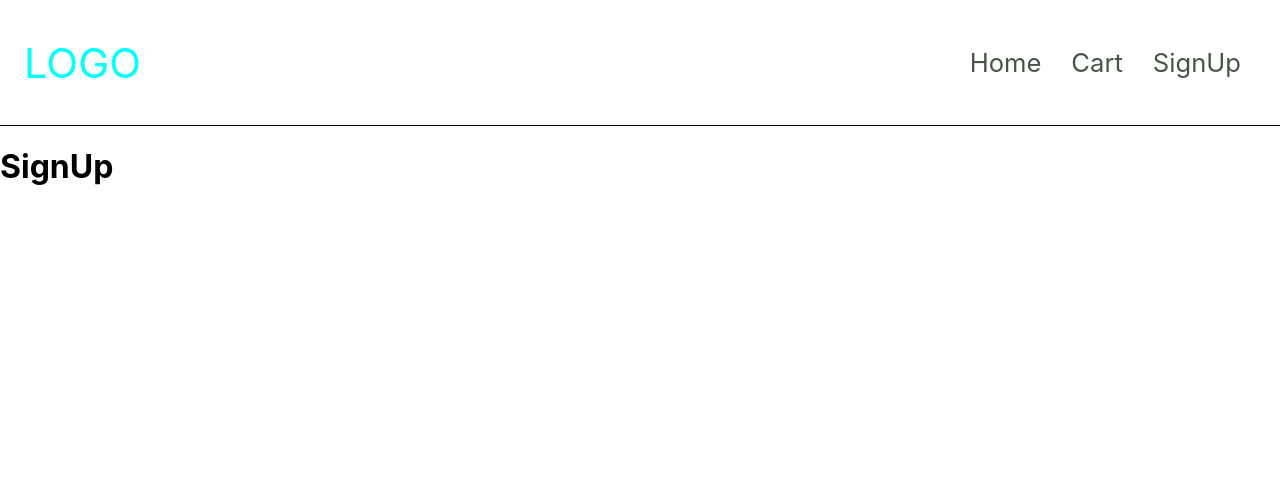
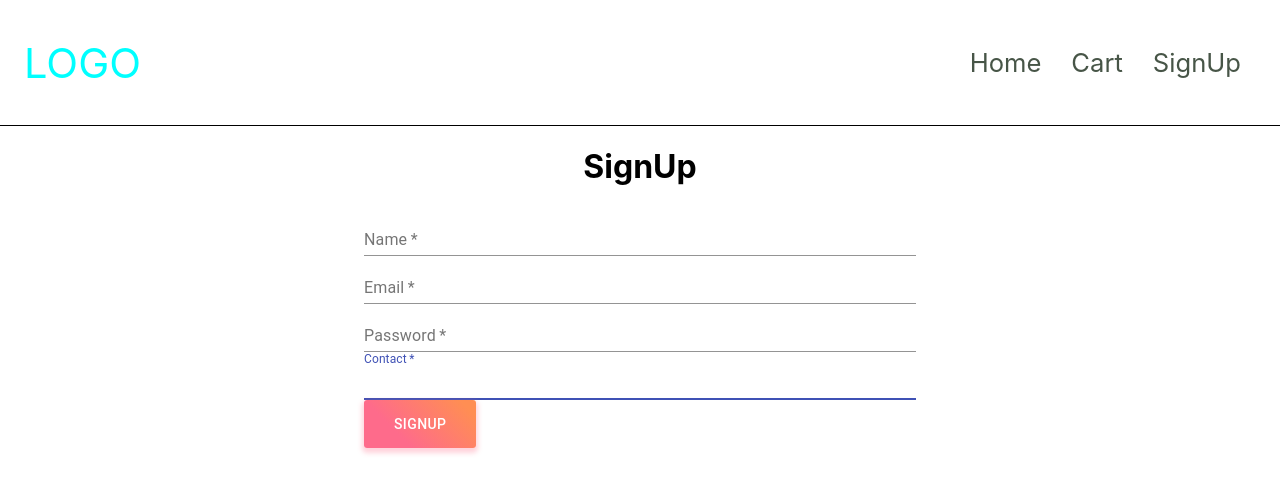
Before and after one commit to BennedictMoraba/online-shopping-react, a React (Create React App) app: page /signUp in a window 1280 px wide. Shown: the top 494 px of the page. Built offline with nearby package versions, Linux system fonts and the light colour scheme.

Commit message:
signup page added

```diff
--- a/package.json
+++ b/package.json
@@ -5,12 +5,14 @@
   "dependencies": {
     "@material-ui/core": "^4.12.3",
     "@material-ui/icons": "^4.11.2",
+    "@material-ui/styles": "^4.11.4",
     "@testing-library/jest-dom": "^5.14.1",
     "@testing-library/react": "^11.2.7",
     "@testing-library/user-event": "^12.8.3",
     "firebase": "^8.9.1",
     "react": "^17.0.2",
     "react-dom": "^17.0.2",
+    "react-hook-form": "^7.13.0",
     "react-router-dom": "^5.2.0",
     "react-scripts": "4.0.3",
     "web-vitals": "^1.1.2"
--- a/src/App.css
+++ b/src/App.css
@@ -36,6 +36,9 @@ img{
   font-weight: 300;
 
 }
+#signup{
+  text-align: center;
+}
 
 #link-nav{
   font-size: 1.6rem;
--- a/src/components/Shop.js
+++ b/src/components/Shop.js
@@ -1,7 +1,8 @@
 import React, { useState, useEffect } from 'react';
 import { Link, Switch, Route, BrowserRouter as Router } from 'react-router-dom';
 import Cart from './Cart';
-import db from '../firebase'
+//import db from '../firebase'
+import {db} from '../firebase'
 import Button from '@material-ui/core/Button';
 
 const Shop = () => {
--- a/src/components/SignUp.js
+++ b/src/components/SignUp.js
@@ -1,10 +1,110 @@
 import React from 'react';
+import {makeStyles} from '@material-ui/styles'
+import { TextField } from '@material-ui/core';
+import { Container } from '@material-ui/core';
+import { Button } from '@material-ui/core';
+import { useForm } from 'react-hook-form';
+import {db,auth} from '../firebase'
+import { ArrowLeftTwoTone } from '@material-ui/icons';
 
+
+const useStyles = makeStyles({
+    root:{
+        background: 'linear-gradient(45deg, #FE6B8B 30%, #FF8E53 90%)',
+        border: 0,
+        borderRadius: 3,
+        boxShadow: '0 3px 5px 2px rgba(255, 105, 135, .3)',
+        color: 'white',
+        height: 48,
+        padding: '0 30px',
+    },
+    p:{
+        color:'red'
+    }
+});
 const SignUp = () => {
+
+    const classes =useStyles();
+    const { register, handleSubmit,formState:{errors} } = useForm();
+
+    const onSubmit =async(data)=>{
+        const{name, email, password, contact} =data
+       // console.log(data)
+        try{
+            const res = await auth.createUserWithEmailAndPassword(email,password).then(
+
+                alert("User registration successful")
+            );
+            const user = res.user;
+            db.collection('user').doc(user.uid).set({
+                uid: user.uid,
+                name,
+                email,
+                contact
+            }).then(
+                console.log("profile set!")
+            ).catch((error)=>{
+                console.error(error.message)
+            })
+
+        }catch(error){
+                console.error(error);
+                alert(error.message)
+        }
+    }
     return (
-        <div>
-            <h1>SignUp</h1>
+        <Container maxWidth="sm">
+            <div className="sigup">
+            <h1 id ="signup">SignUp</h1>
+            <form onSubmit={handleSubmit(onSubmit)} noValidate>
+            <TextField
+             id="standard-basic"
+             name ="name"
+             label="Name"
+             required
+             autoFocus
+             fullWidth
+             {...register("name", {required: {value:true, message:"Please enter your name"}})}
+             />
+             {errors.name && <p className={classes.p}>{errors.name.message}</p>}
+            <TextField
+            id="standard-basic"
+            name ="email"
+            label="Email"
+            required
+            autoFocus
+            fullWidth
+            {...register("email", {required: {value:true, message:"Please enter your email"}})}
+            />
+            {errors.email && <p className={classes.p}>{errors.email.message}</p>}
+            <TextField
+            id="standard-basic"
+            name ="password"
+            label="Password"
+            type="password"
+            required
+            autoFocus
+            fullWidth
+            {...register("password", {required: {value:true, message:"Please enter your password"}})}
+            />
+            {errors.password && <p className={classes.p}>{errors.password.message}</p>}
+            <TextField
+            id="standard-basic"
+            name ="contact"
+            label="Contact"
+            required
+            autoFocus
+            fullWidth
+            {...register("contact",{required: {value:true, message:"Please enter your contact"}})}
+            />
+            {errors.contact && <p className={classes.p}>{errors.contact.message}</p>}
+            <br/><Button type="submit" className={classes.root}>SignUp</Button>
+            </form>
+
         </div>
+
+        </Container>
+
     );
 };
 
--- a/src/firebase.js
+++ b/src/firebase.js
@@ -1,4 +1,5 @@
 import firebase from "firebase";
+import 'firebase/auth';
 
 
 const firebaseConfig = {
@@ -12,4 +13,5 @@ const firebaseConfig = {
 // Initialize Firebase
 firebase.initializeApp(firebaseConfig);
 const db = firebase.firestore();
-export default db;
+const auth= firebase.auth()
+export { db, auth};
```
Also changed, not shown: 1 other file (tests, documents, lock files or other folders).
